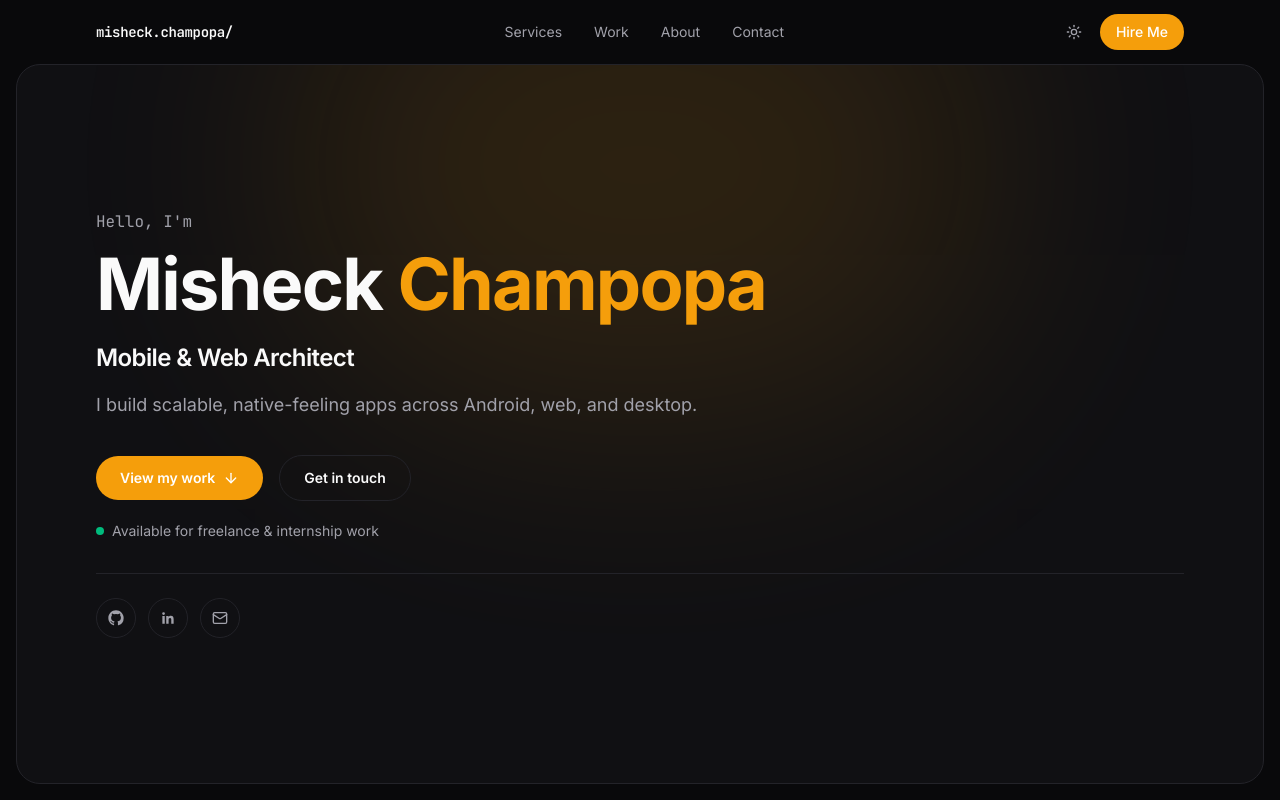
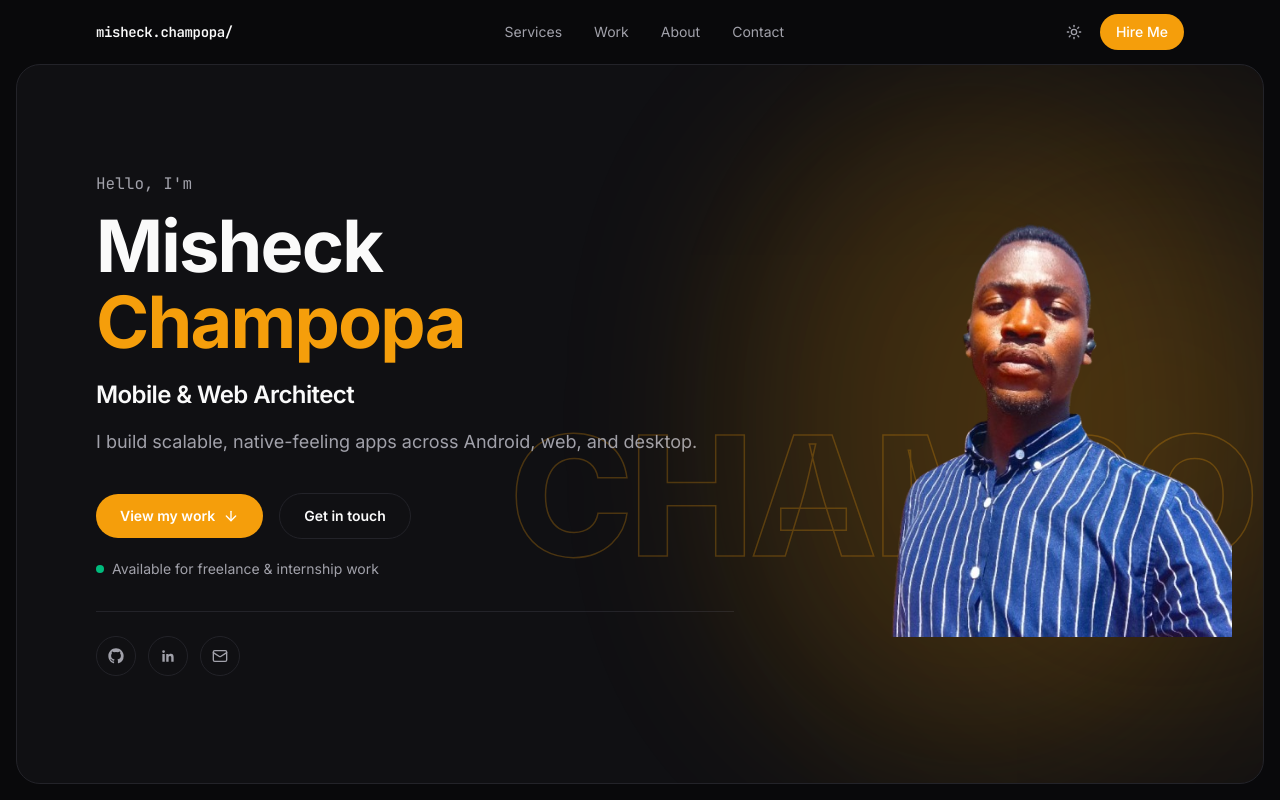
Before and after one commit to M8Sh3ck01/portfolio, a React (Vite) app: page / in a window 1280 px wide. Shown: the top 800 px of the page. Built offline with nearby package versions, Linux system fonts and the light colour scheme.

Commit message:
Editorial bleed hero: cutout portrait, giant outlined wordmark, glow

```diff
--- a/src/components/Hero.tsx
+++ b/src/components/Hero.tsx
@@ -17,10 +17,20 @@ export function Hero() {
       <Frame className="flex min-h-[calc(100dvh-5rem)] max-w-none shadow-none">
         <div
           aria-hidden
-          className="pointer-events-none absolute -top-40 left-1/2 h-[520px] w-[720px] -translate-x-1/2 rounded-full bg-accent opacity-[0.12] blur-[120px]"
+          className="pointer-events-none absolute -right-44 top-1/2 h-[560px] w-[560px] -translate-y-1/2 rounded-full bg-accent opacity-[0.14] blur-[130px]"
         />
 
+        <span
+          aria-hidden
+          className="pointer-events-none absolute right-2 top-[60%] hidden -translate-y-1/2 select-none whitespace-nowrap text-[clamp(6rem,13vw,13rem)] font-extrabold leading-none tracking-tight text-transparent lg:block"
+          style={{ WebkitTextStroke: '1.5px rgba(245,158,11,0.26)' }}
+        >
+          CHAMPO
+        </span>
+
         <div className="relative m-auto w-full max-w-6xl px-5 py-10 sm:px-8 sm:py-12">
+          <div className="lg:grid lg:grid-cols-[1.2fr_0.8fr] lg:items-center lg:gap-6">
+            <div>
               <Reveal>
                 <p className="font-mono text-sm text-muted-foreground sm:text-base">Hello, I'm</p>
               </Reveal>
@@ -88,6 +98,19 @@ export function Hero() {
                 </div>
               </Reveal>
             </div>
+
+            <div className="relative mt-16 flex justify-center lg:mt-0 lg:justify-end">
+              <div className="relative w-60 sm:w-80 lg:h-[min(76vh,600px)] lg:w-auto">
+                <div aria-hidden className="absolute -inset-8 rounded-full bg-accent opacity-[0.14] blur-[90px]" />
+                <img
+                  src="/profile.png"
+                  alt="Misheck Champopa"
+                  className="relative z-10 block h-60 w-60 object-contain sm:h-80 sm:w-80 lg:h-full lg:w-auto lg:translate-x-12"
+                />
+              </div>
+            </div>
+          </div>
+        </div>
       </Frame>
     </section>
   )
--- a/src/data.ts
+++ b/src/data.ts
@@ -25,7 +25,7 @@ export const profile = {
   location: 'Mzuzu, Malawi',
   email: 'misheckchampopa01@gmail.com',
   whatsapp: 'https://wa.me/265995191852',
-  avatar: '/profile.jpg',
+  avatar: '/profile.png',
   githubUsername: 'M8Sh3ck01',
 }
 
```
Also changed, not shown: public/profile.jpg (deleted), public/profile.png (added). Lines whose indentation alone changed are shown as unchanged.
